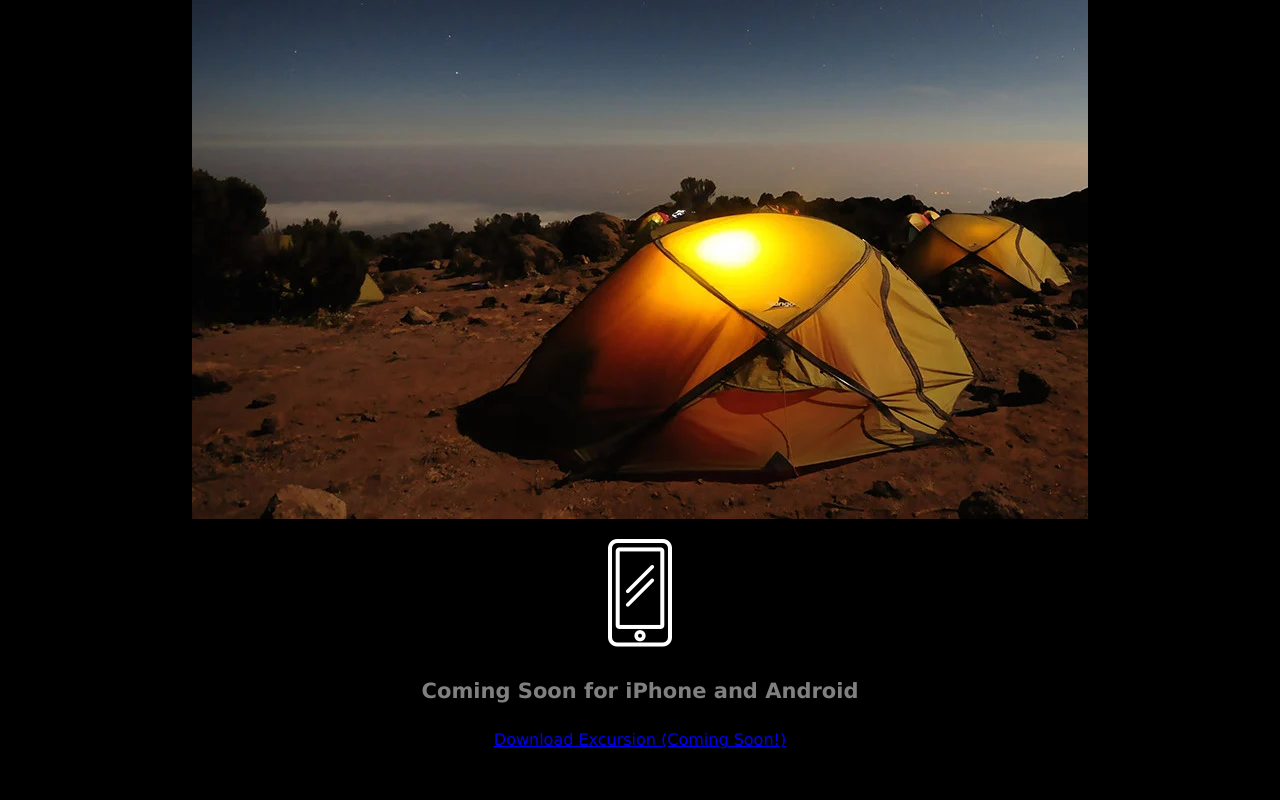
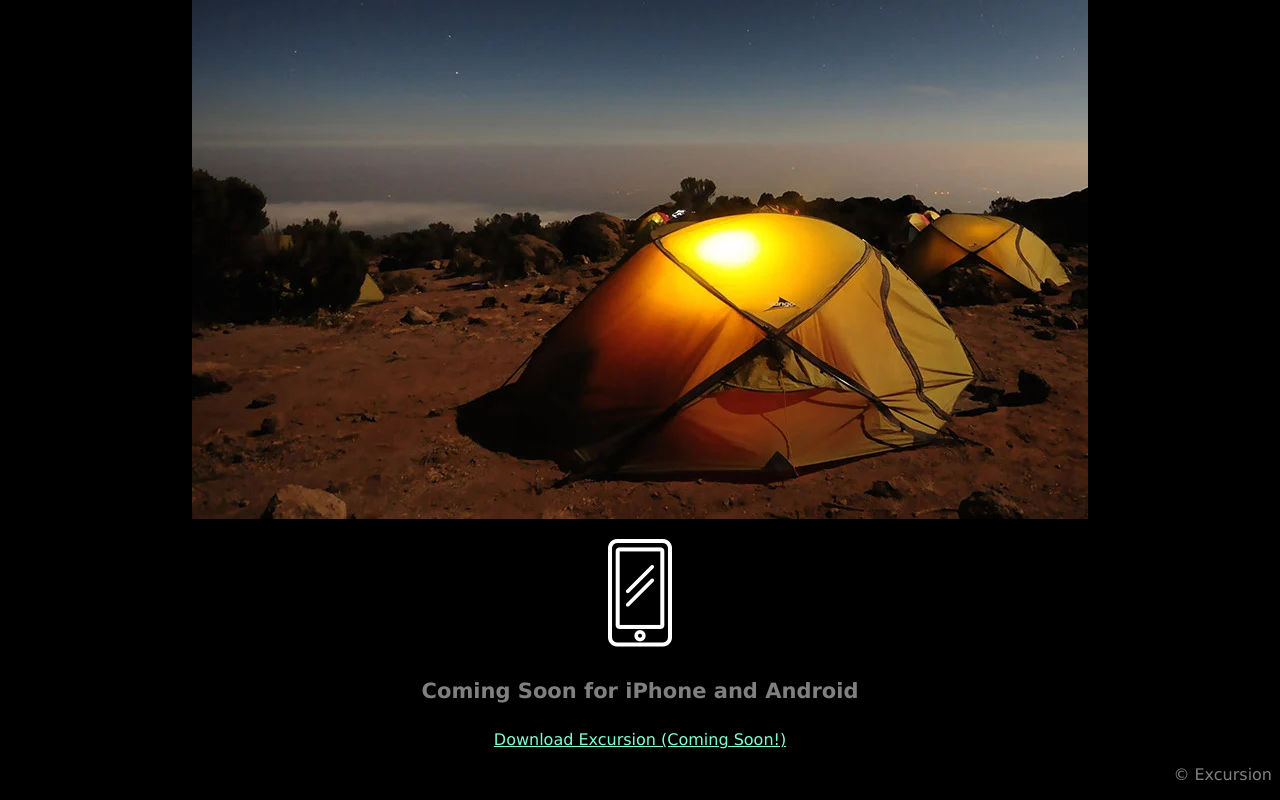
Before and after one commit to ConnorPeng/excursion, a plain HTML site: page index.html in a window 1280 px wide. Shown: the part 493-1293 px from the top of the page. Before the commit the page ends 1258 px from the top, so only its background shows below. Drawn offline with Linux system fonts and the light colour scheme.

Commit message:
final push

```diff
--- a/index.html
+++ b/index.html
@@ -22,5 +22,6 @@
     <p><img src="resources/images/phone.png" /></p>
     <h4 class="header--sub-header">Coming Soon for iPhone and Android</h4>
     <p><a class="link--cta" href="#">Download Excursion (Coming Soon!)</a></p>
+    <p class="footer--copyright">© Excursion</p>
   </body>
 </html>
--- a/resources/css/style.css
+++ b/resources/css/style.css
@@ -24,7 +24,14 @@ body {
 }
 
 /*  LINKS */
-s .link--cta {
+.link--cta {
   font-size: 16px;
   color: aquamarine;
 }
+
+/*  FOOTER */
+.footer--copyright {
+  font-size: 16px;
+  color: grey;
+  text-align: right;
+}
```
Also changed, not shown: 2 other files.
